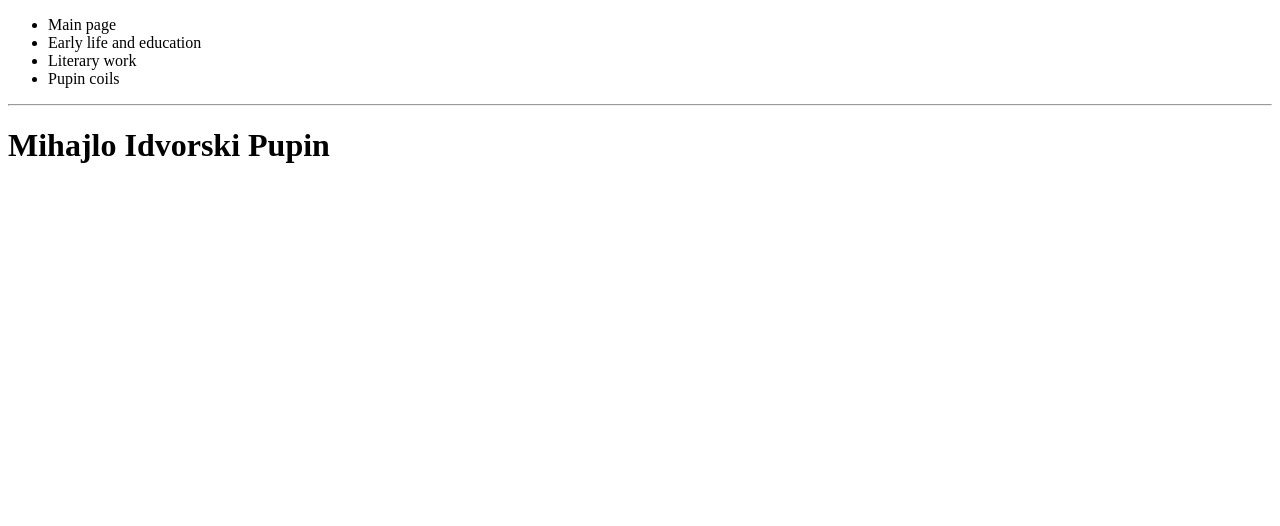
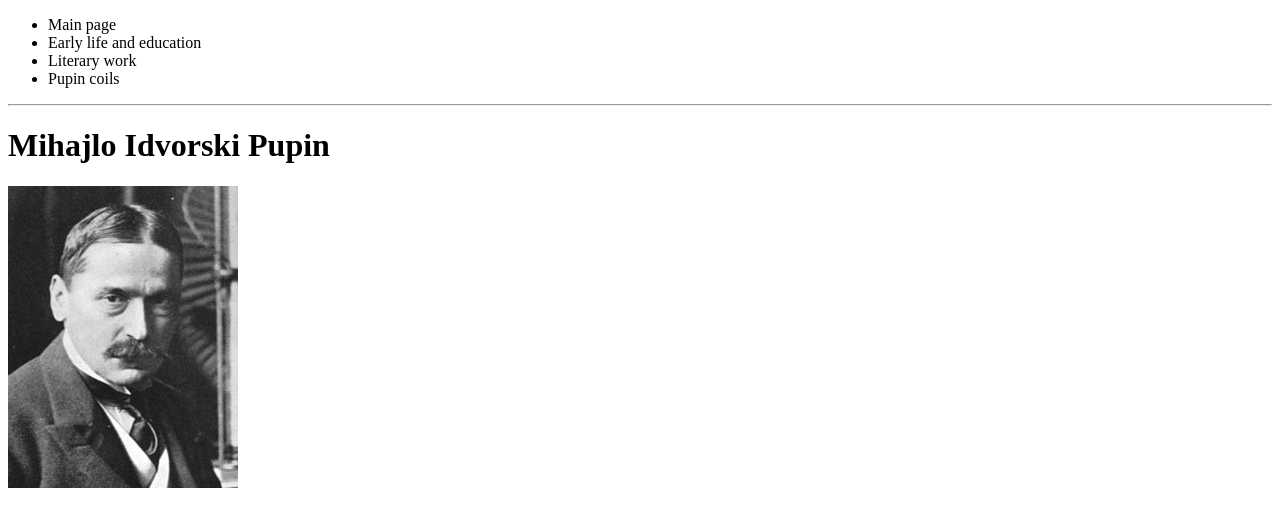
Before and after one commit to SvetlanaM83/Assignment_2, a plain HTML site: page index.html in a window 1280 px wide. Drawn offline with Linux system fonts and the light colour scheme.

Commit message:
"New image added"

```diff
--- a/index.html
+++ b/index.html
@@ -13,5 +13,7 @@
     </ul>
      <hr>
      <h1>Mihajlo Idvorski Pupin</h1>
+     <img src="images/pupin.jpg" alt="Pupin">
+
 </body>
 </html>
```
